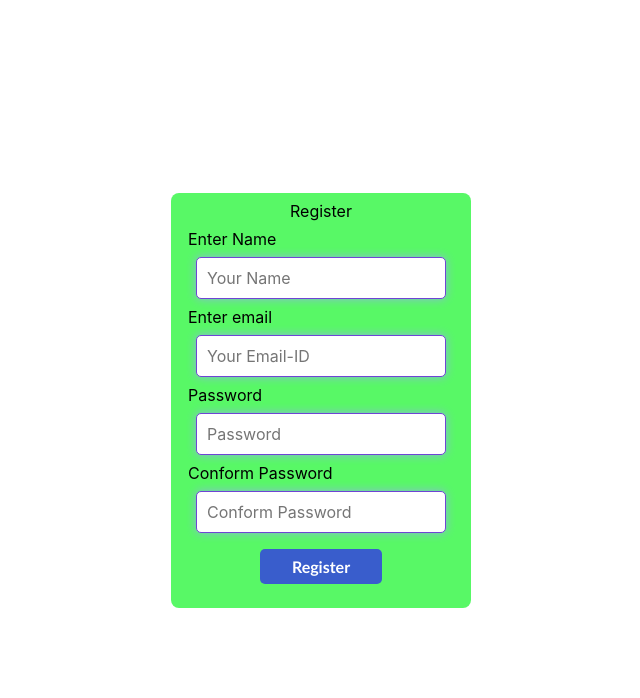
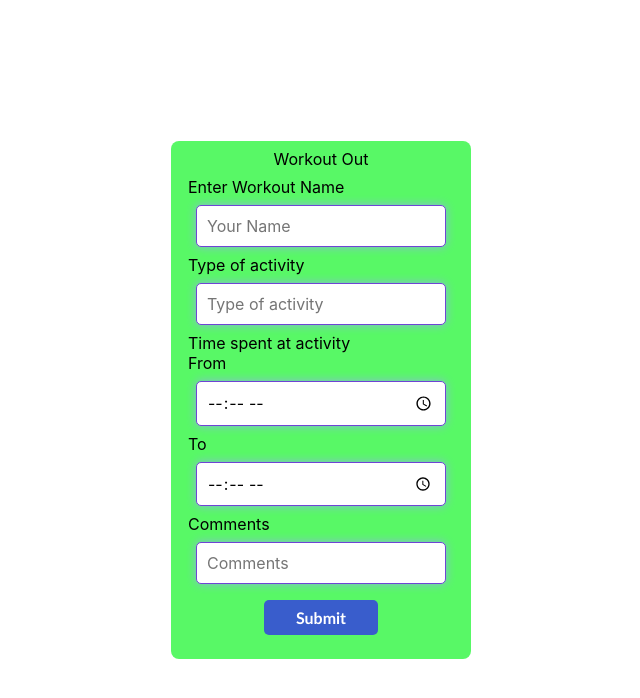
Before and after one commit to LAVAKUMAR-P/fitness_logger, a React (Create React App) app: page / in a window 1280 px wide. Shown: the top 698 px of the page, without its empty margins (319-959 px from the left). Built offline with nearby package versions, Linux system fonts and the light colour scheme.

Commit message:
workout component added

```diff
--- a/src/App.js
+++ b/src/App.js
@@ -3,10 +3,11 @@ import Home from './components/Home';
 import Login from './components/Login';
 import Navbar from './components/Navbar';
 import Register from './components/Register';
+import Workout_done from './components/Workout_done';
 function App() {
   return (
     <div>
-     <Register/>
+     <Workout_done/>
     </div>
   );
 }
--- /dev/null
+++ b/src/components/Workout_done.css
@@ -0,0 +1,55 @@
+.W-loginContainer{
+    display: grid;
+    place-items: center;
+    height: 100vh;
+}
+
+.W-content{
+    display: grid;
+    place-items: center;
+    width: 300px;
+    background-color: rgba(12, 245, 32, 0.685);
+    padding: 0.5em;
+    border-radius: 0.5em;
+   /* background-color:rgba(0, 0, 0, 0.7); */
+}
+.W-input{
+    width:250px;
+    padding:10px;
+    margin: 0.5em;
+    border-radius: 5px;
+    font-family:inherit;
+    font-size: inherit;
+    outline: none;
+    border:1px solid rgb(111, 68, 212);
+    box-shadow: 0 0 10px #8db4dd;
+}
+
+.W-input:hover{
+    border:1px solid rgb(77, 10, 231);
+    box-shadow: 0 0 10px #1171d8;
+}
+
+.W-login-title{
+    display: flex;
+    justify-content: center;
+    margin-bottom: 0.5em;
+}
+
+.W-sign{
+    padding: 0.5em 2em 0.5em 2em;
+    margin: 0.5em;
+    font-family: 'Gill Sans', 'Gill Sans MT', Calibri, 'Trebuchet MS', sans-serif;
+    font-size: 1em;
+    font-weight: 600;
+    color: #ffff;
+    background-color: rgba(49, 49, 235, 0.774);
+    border-radius: 5px;
+    border: none;
+}
+
+.W-sign:hover{
+    background-color: rgba(20, 20, 143, 0.774);
+    cursor: pointer;
+    box-shadow: 0 0 10px rgba(20, 20, 143, 0.774);
+}
--- /dev/null
+++ b/src/components/Workout_done.js
@@ -0,0 +1,94 @@
+import React, { useState } from "react";
+import './Workout_done.css';
+
+function Workout_done() {
+    const [Name,setName] = useState("");
+    const [activity, setactivity] = useState("");
+    const [Time, setTime] = useState("");
+    const [Comments,setComments] = useState("");
+    const [Timeto, setTimeto] = useState("");
+    let handleSubmit= async (e)=>{
+        e.preventDefault();
+        try {
+            console.log("this is out put"+Name,activity,Time,Timeto,Comments);
+            setName("");
+
+        } catch (error) {
+            console.log(error);
+        }
+    }
+  return (
+    <div>
+      <div className="W-loginContainer">
+        <div className="W-content">
+          <form onSubmit={handleSubmit}>
+            <div className="W-login-title">Workout Out</div>
+            <label htmlFor="work" >
+              Enter Workout Name
+            </label>
+            <br />
+            <input
+              id="work"
+              type="text"
+              placeholder="Your Name"
+              className="W-input"
+              value={Name}
+              onChange={(e) => setName(e.target.value)}
+            ></input>
+            <br />
+            <label htmlFor="activity" >
+              Type of activity
+            </label>
+            <br />
+            <input
+            id="activity"
+              type="text"
+              placeholder="Type of activity"
+              className="W-input"
+              value={activity}
+              onChange={(e) => setactivity(e.target.value)}
+            ></input>
+            <br />
+            <label htmlFor="Time">Time spent at activity</label>
+            <br />
+            From <br/>
+            <input
+              type="time"
+              placeholder="start time"
+              id="Time"
+              className="W-input"
+              value={Time}
+              onChange={(e) => setTime(e.target.value)}
+            ></input>
+            <br/>To<br/>
+            <input
+              type="time"
+              placeholder="end time"
+              id="Timeto"
+              className="W-input"
+              value={Timeto}
+              onChange={(e) => setTimeto(e.target.value)}
+            ></input>
+            <br />
+            <label htmlFor="Comments">Comments</label>
+            <br />
+            <input
+              type="comment"
+              placeholder="Comments"
+              id="Comments"
+              className="W-input"
+              value={Comments}
+              onChange={(e) => setComments(e.target.value)}
+            ></input>
+            <br />
+            <div className="W-login-title">
+              <input className="W-sign" type="submit" value="Submit" />
+            </div>
+          </form>
+        </div>
+      </div>
+    </div>
+  );
+}
+
+export default Workout_done;
```
